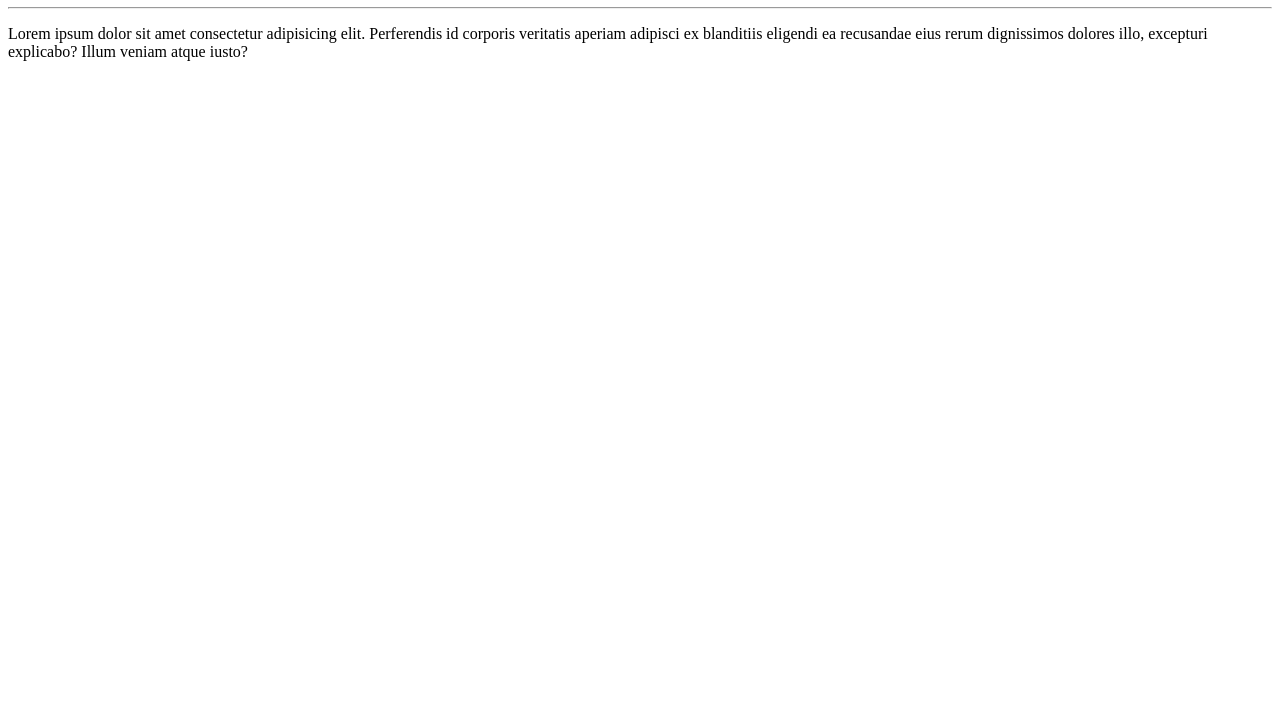
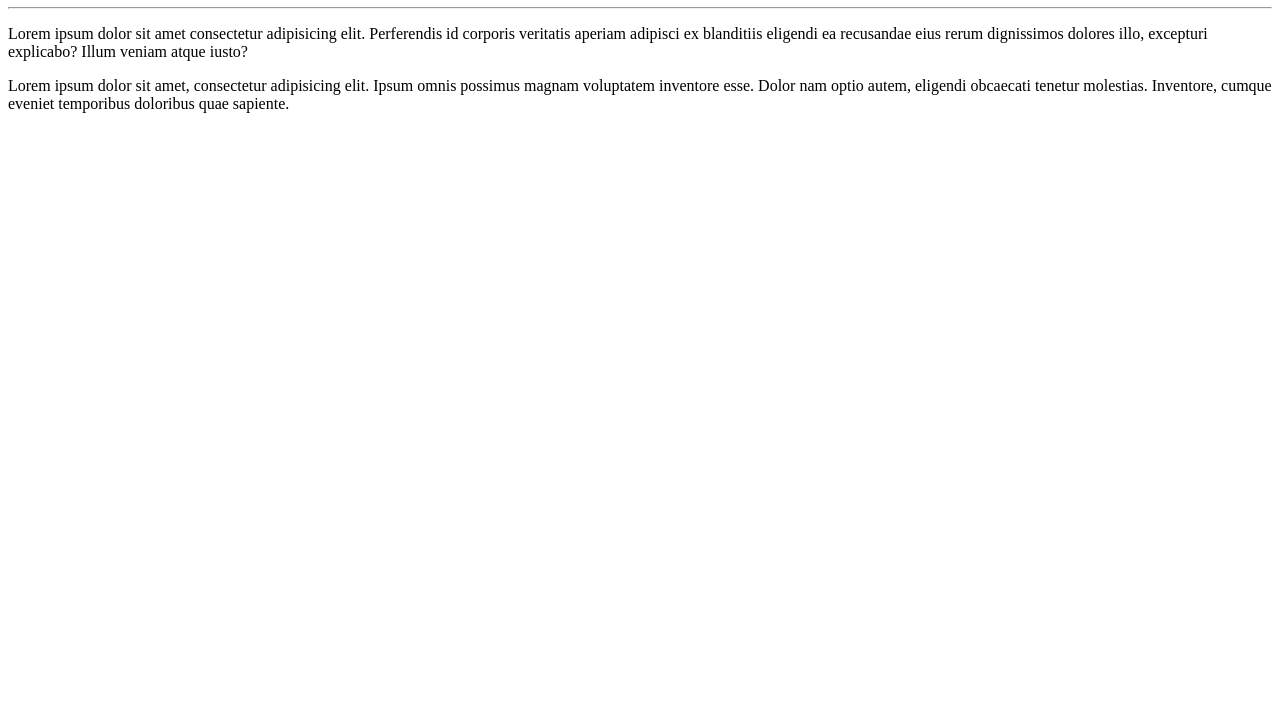
Before and after one commit to fabiomarcelo/Ola-Mundo, a plain HTML site: page site-exemplo/index.html in a window 1280 px wide. Shown: the part 73-800 px from the top of the page. Drawn offline with Linux system fonts and the light colour scheme.

Commit message:
adicionei um parágrafo

```diff
--- a/site-exemplo/index.html
+++ b/site-exemplo/index.html
@@ -10,6 +10,7 @@
     <h1>Olá, Mundo!</h1>
     <hr>
     <p>Lorem ipsum dolor sit amet consectetur adipisicing elit. Perferendis id corporis veritatis aperiam adipisci ex blanditiis eligendi ea recusandae eius rerum dignissimos dolores illo, excepturi explicabo? Illum veniam atque iusto?</p>
+    <p>Lorem ipsum dolor sit amet, consectetur adipisicing elit. Ipsum omnis possimus magnam voluptatem inventore esse. Dolor nam optio autem, eligendi obcaecati tenetur molestias. Inventore, cumque eveniet temporibus doloribus quae sapiente.</p>
 
 </body>
 </html>
```
